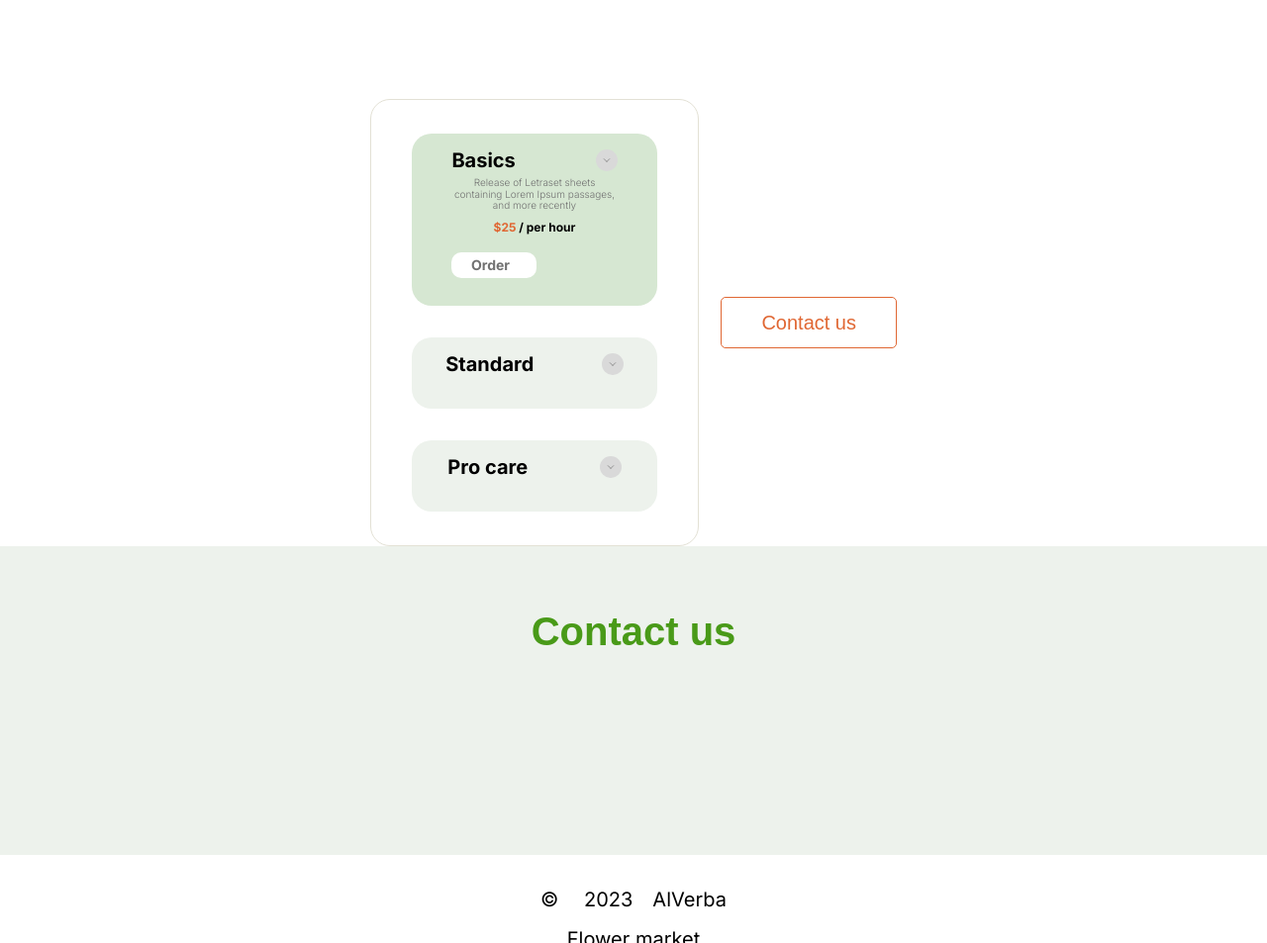
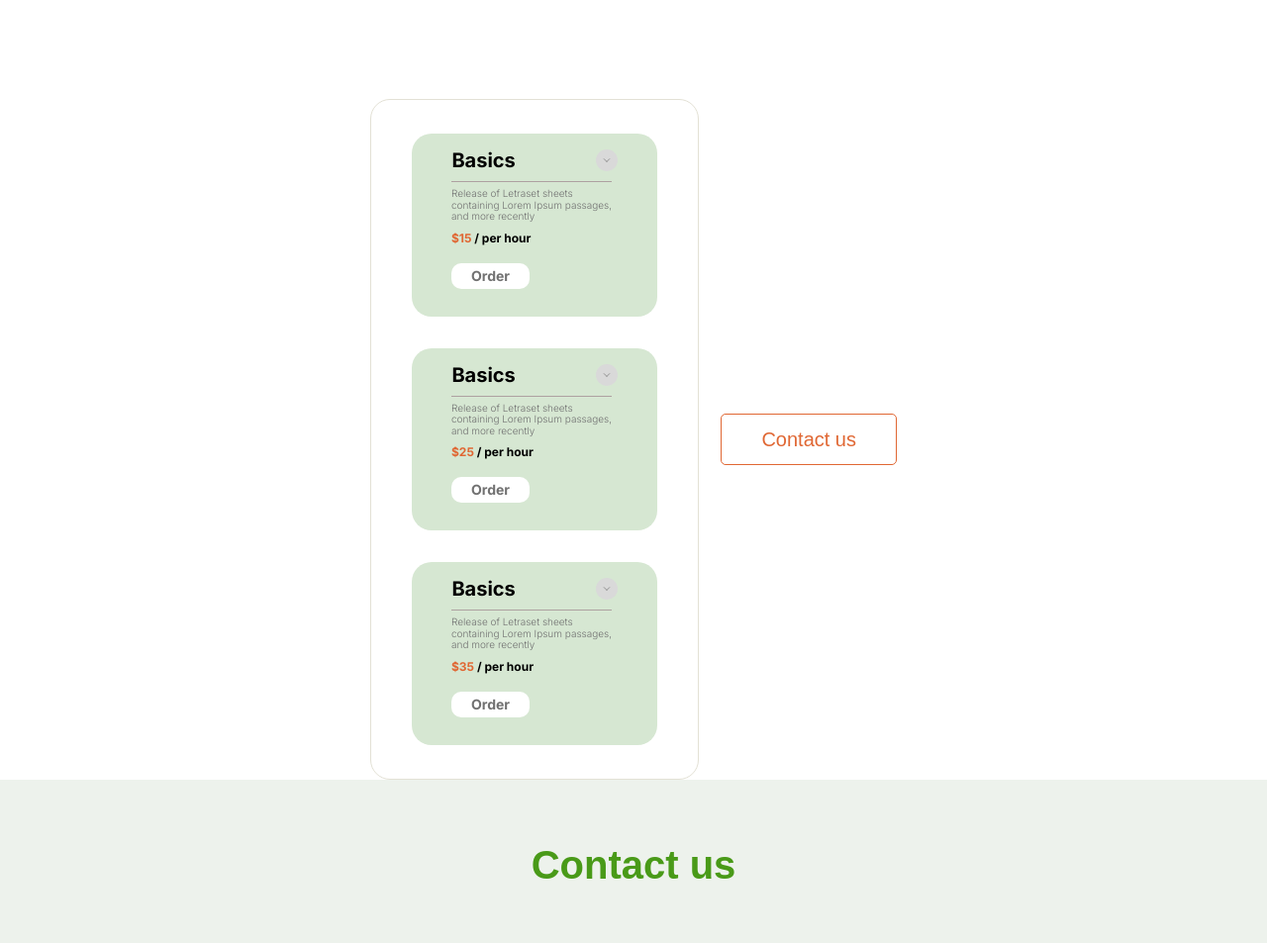
Before and after one commit to AVerba/flowers-market, a website built with Parcel: page src/index.html in a window 1280 px wide. Shown: the part 6260-7213 px from the top of the page at 99% size. Built offline with nearby package versions, Linux system fonts and the light colour scheme; a web font is replaced by a local one.

Commit message:
modify price cards

```diff
--- a/src/partials/price.html
+++ b/src/partials/price.html
@@ -15,35 +15,44 @@
               </svg>
             </div>
           </div>
+          <div class='ac-item__line'></div>
+          <div class='ac-item__description decrip'>
+            <p class='decrip__content'>Release of Letraset sheets containing Lorem Ipsum passages, and more recently</p>
+            <p class='decrip__price'><span>$15</span> / per hour</p>
+            <button type='button' class='decrip__btn'>Order</button>
+          </div>
+        </li>
+        <li class='accordion__item ac-item _accord-active'>
+          <div class='ac-item__header'>
+            Basics
+            <div class='ac-item__icon'>
+              <svg class='icon' width='22' height='22'>
+                <use xlink:href='./images/icons/accordions.svg#accordion_btn'></use>
+              </svg>
+            </div>
+          </div>
+          <div class='ac-item__line'></div>
           <div class='ac-item__description decrip'>
             <p class='decrip__content'>Release of Letraset sheets containing Lorem Ipsum passages, and more recently</p>
             <p class='decrip__price'><span>$25</span> / per hour</p>
             <button type='button' class='decrip__btn'>Order</button>
           </div>
         </li>
-        <li class='accordion__item ac-item'>
+        <li class='accordion__item ac-item _accord-active'>
           <div class='ac-item__header'>
-            Standard
+            Basics
             <div class='ac-item__icon'>
               <svg class='icon' width='22' height='22'>
                 <use xlink:href='./images/icons/accordions.svg#accordion_btn'></use>
               </svg>
             </div>
-
           </div>
-          <p class='ac-item__description'></p>
-        </li>
-        <li class='accordion__item ac-item'>
-          <div class='ac-item__header'>
-            Pro care
-            <div class='ac-item__icon'>
-              <svg class='icon' width='22' height='22'>
-                <use xlink:href='./images/icons/accordions.svg#accordion_btn'></use>
-              </svg>
-            </div>
-
+          <div class='ac-item__line'></div>
+          <div class='ac-item__description decrip'>
+            <p class='decrip__content'>Release of Letraset sheets containing Lorem Ipsum passages, and more recently</p>
+            <p class='decrip__price'><span>$35</span> / per hour</p>
+            <button type='button' class='decrip__btn'>Order</button>
           </div>
-          <p class='ac-item__description'></p>
         </li>
       </ul>
       <button type='button' class='contact-us__btn'>Contact us</button>
--- a/src/sass/layout/_price.scss
+++ b/src/sass/layout/_price.scss
@@ -20,7 +20,6 @@
   }
 
   &__content {
-
     display: flex;
     align-items: center;
     justify-content: space-between;
@@ -77,8 +76,12 @@
 
   background: #EDF2EC;
   border-radius: 20px;
-  cursor: pointer;
+
   transition: box-shadow 250ms cubic-bezier(0.4, 0, 0.2, 1);
+  &__line{
+    margin: 0 46px 0 40px;
+    border-top: 0.5px solid #AEA1A1;
+  }
 
   &:hover {
 
@@ -96,13 +99,19 @@
     font-weight: 700;
     font-size: 20px;
     line-height: calc(20 / 20);
+    padding-bottom: 10px;
   }
 
   // .ac-item__icon
   &__icon {
+    cursor: pointer;
     display: flex;
     margin: 0;
     padding: 0;
+    border-radius: 50%;
+    &:hover {
+      box-shadow: collection-shadows(btn-shadow);
+    }
   }
 
   // .ac-item__description
@@ -110,6 +119,7 @@
 
     display: flex;
     flex-direction: column;
+    align-items: flex-start;
     justify-content: flex-start;
     padding: 6px 40px 12px 40px;
 
@@ -117,6 +127,7 @@
 
       // .decrip__content
       &__content {
+        text-align: left;
         font-family: 'Inter', sans-serif;
         font-style: normal;
         font-weight: 300;
@@ -143,6 +154,7 @@
 
       // .decrip__btn
       &__btn {
+        cursor: pointer;
         max-width: 86px;
         border: none;
         display: flex;
@@ -156,6 +168,13 @@
         color: collection-color("main-text-color");
         background: #FFFFFF;
         border-radius: 10px;
+        transition: background-color 250ms cubic-bezier(0.4, 0, 0.2, 1);
+
+        &:hover {
+          color: #ffffff;
+          background-color: collection-color(action-color);
+          box-shadow: collection-shadows(btn-shadow);
+        }
       }
     }
   }
```
